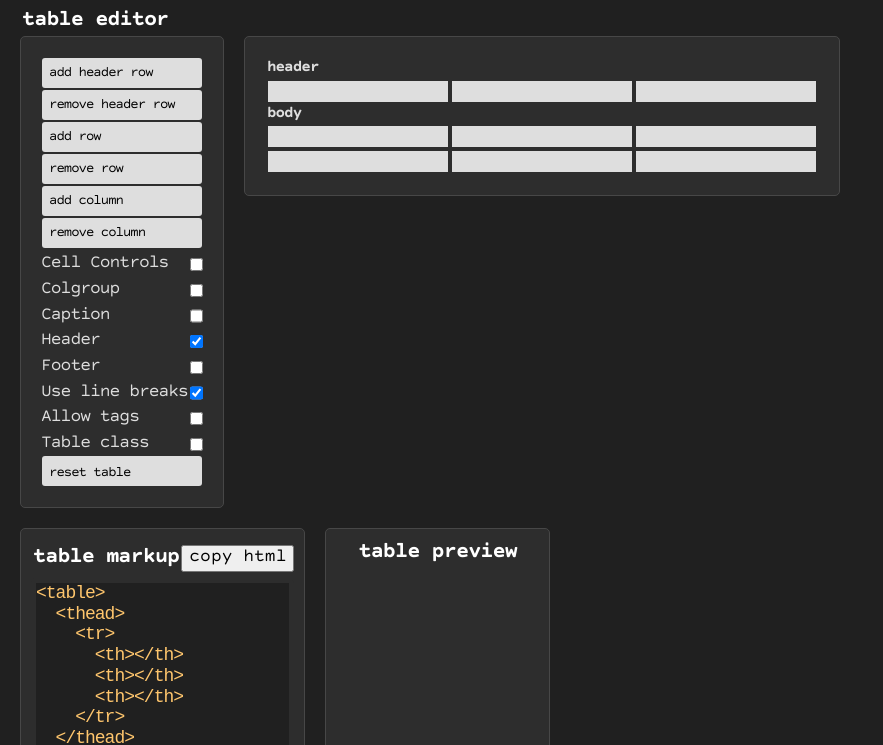
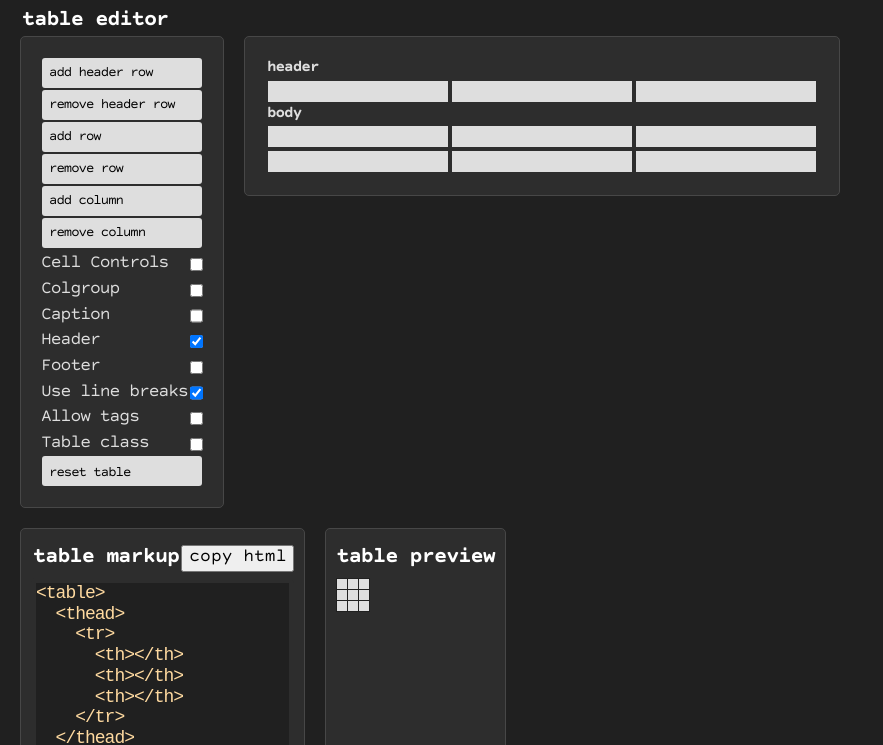
Before and after one commit to arthvadrr/easy-html-table-maker, a website: page index.html in a window 1280 px wide. Shown: the part 55-800 px from the top of the page, without its empty margins (0-883 px from the left). Drawn offline with Linux system fonts and the light colour scheme.

Commit message:
styled preview table

```diff
--- a/src/sass/_app.scss
+++ b/src/sass/_app.scss
@@ -101,8 +101,8 @@ h3 {
     opacity: 0;
     transform: rotate(-45deg);
   }
-  10%,
-  70% {
+  5%,
+  80% {
     opacity: 1;
     transform: rotate(0);
   }
@@ -350,7 +350,34 @@ deprecated.
       color: $color_very-light-kinda-brownish;
 
       .tag {
-        color: $color_light-orange;
+        color: lighten($color_light-orange, 10%);
+      }
+    }
+  }
+  #preview {
+    h2 {
+      padding: 7px 0;
+      margin: 0;
+    }
+    caption {
+      color: $color_light-gray;
+    }
+
+    #preview-table {
+      border: 1px solid #000;
+      border-collapse: collapse;
+      color: $color_very-dark-gray;
+
+      background-color: $color_light-gray;
+
+      th {
+        font-weight: 700;
+      }
+
+      th,
+      td {
+        padding: 5px;
+        border: 1px solid $color_very-dark-gray;
       }
     }
   }
```
Also changed, not shown: build/styles.min.css, src/scripts/editor/utl/createElement.js (indentation only).
